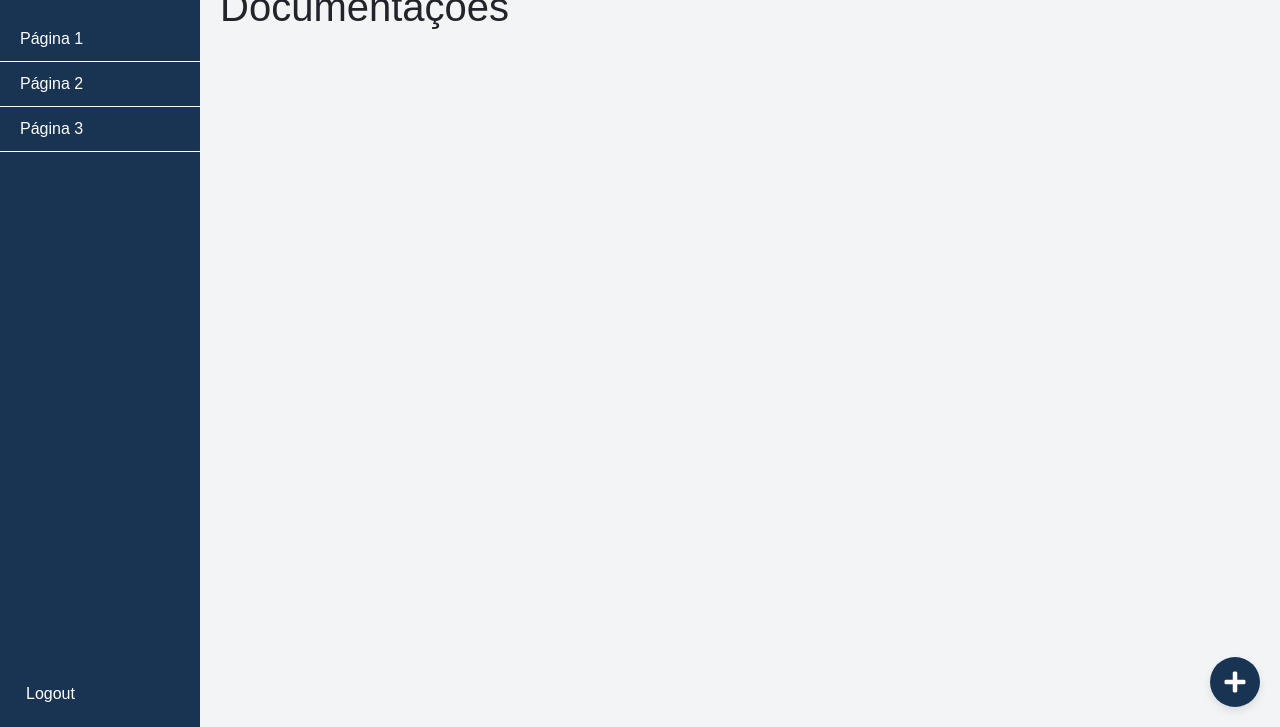
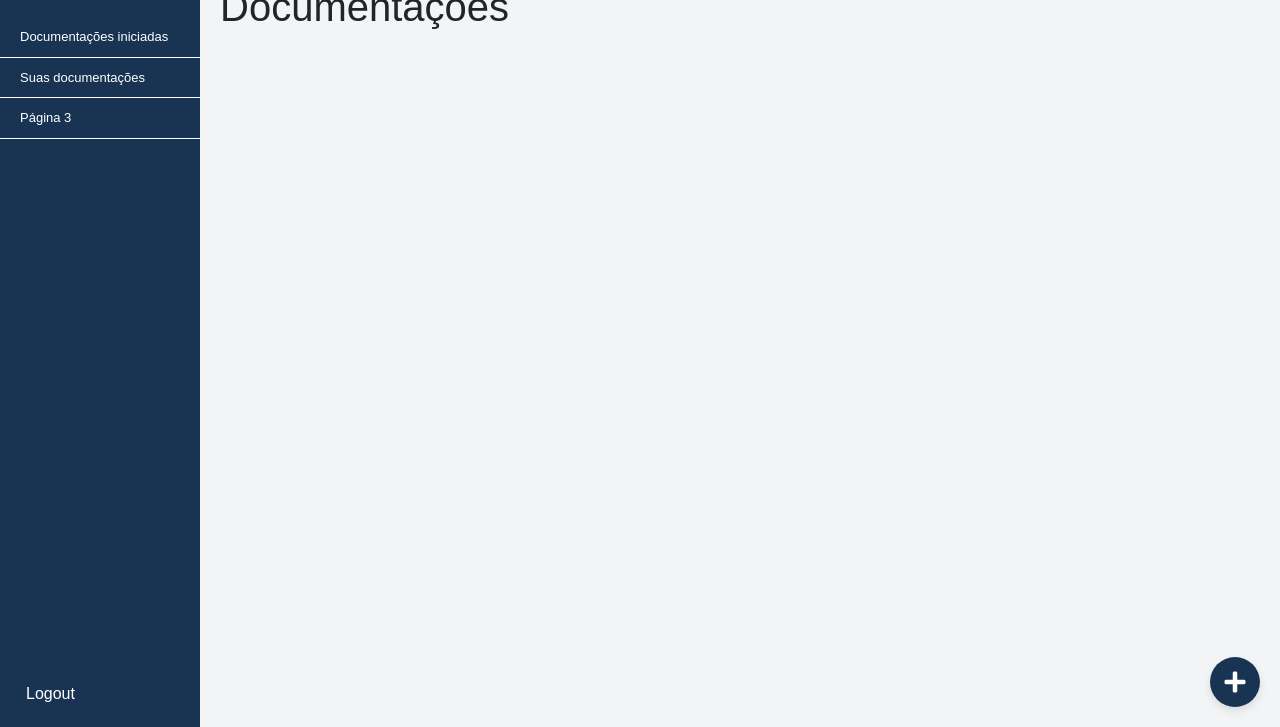
Before and after one commit to arthurqui/LSDSS, a plain HTML site: page index.html in a window 1280 px wide. Shown: the part 73-800 px from the top of the page. Drawn offline with nearby package versions, Linux system fonts and the light colour scheme; no server answers; sample sign-in values are in the browser's storage.

Commit message:
alterar labels sidebar

```diff
--- a/index.html
+++ b/index.html
@@ -43,6 +43,7 @@
     }
 
     .sidebar-item {
+      font-size: small;
       padding: 10px 20px;
       border-bottom: 1px solid #fff;
       cursor: pointer;
@@ -193,8 +194,8 @@
     <div class="sidebar-logo">
       <img src="https://www1.cdtsoftware.com.br/wp-content/uploads/2022/09/CDT-FUNDO-ESCURO-02.png" alt="Logo">
     </div>
-    <div class="sidebar-item" onclick="window.location.href='page1.html'">Página 1</div>
-    <div class="sidebar-item" onclick="window.location.href='page2.html'">Página 2</div>
+    <div class="sidebar-item" onclick="window.location.href='page1.html'">Documentações iniciadas</div>
+    <div class="sidebar-item" onclick="window.location.href='page2.html'">Suas documentações</div>
     <div class="sidebar-item" onclick="window.location.href='page3.html'">Página 3</div>
     <button class="logout-btn" onclick="logout()">Logout</button> <!-- Adicionado onclick para chamar a função logout() -->
   </div>
```
